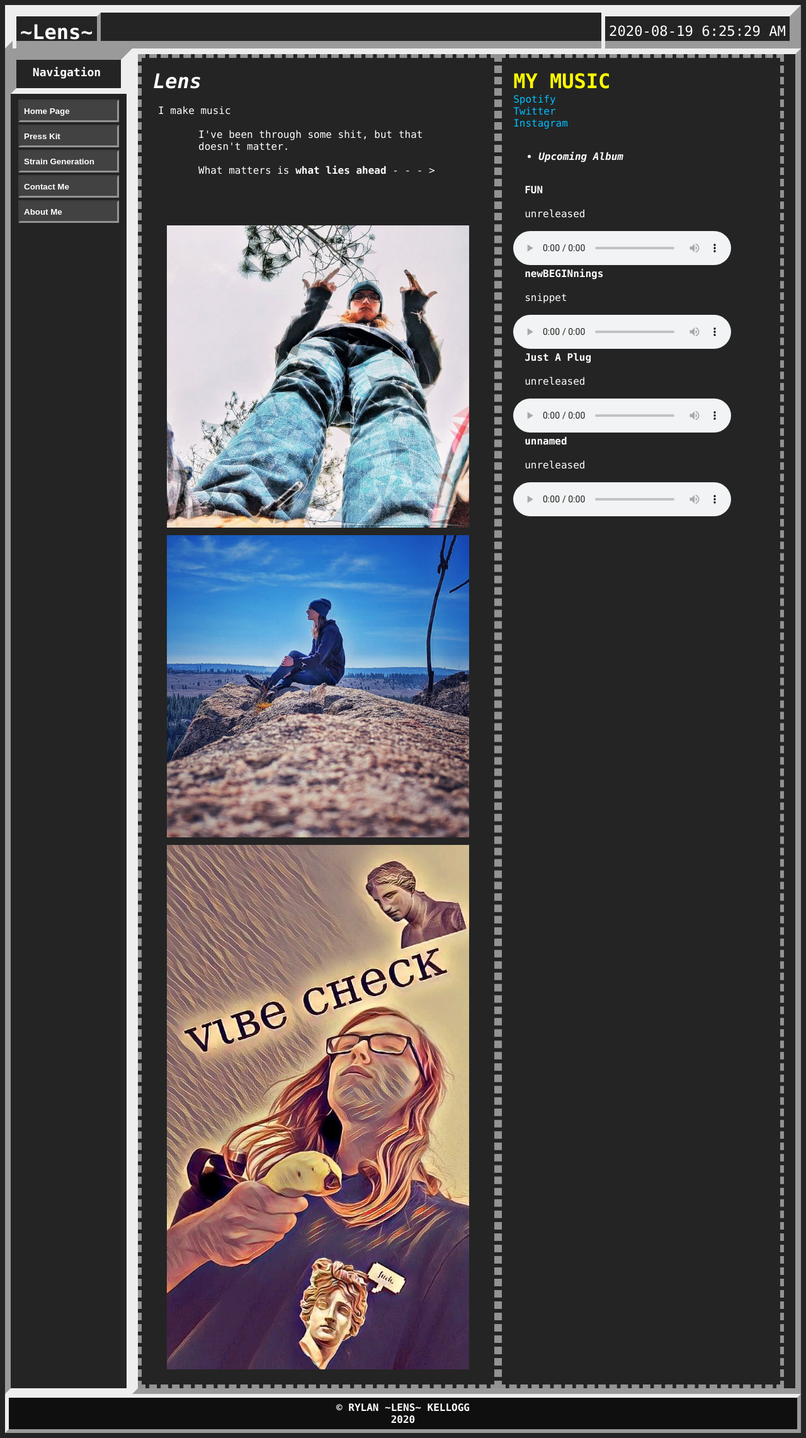
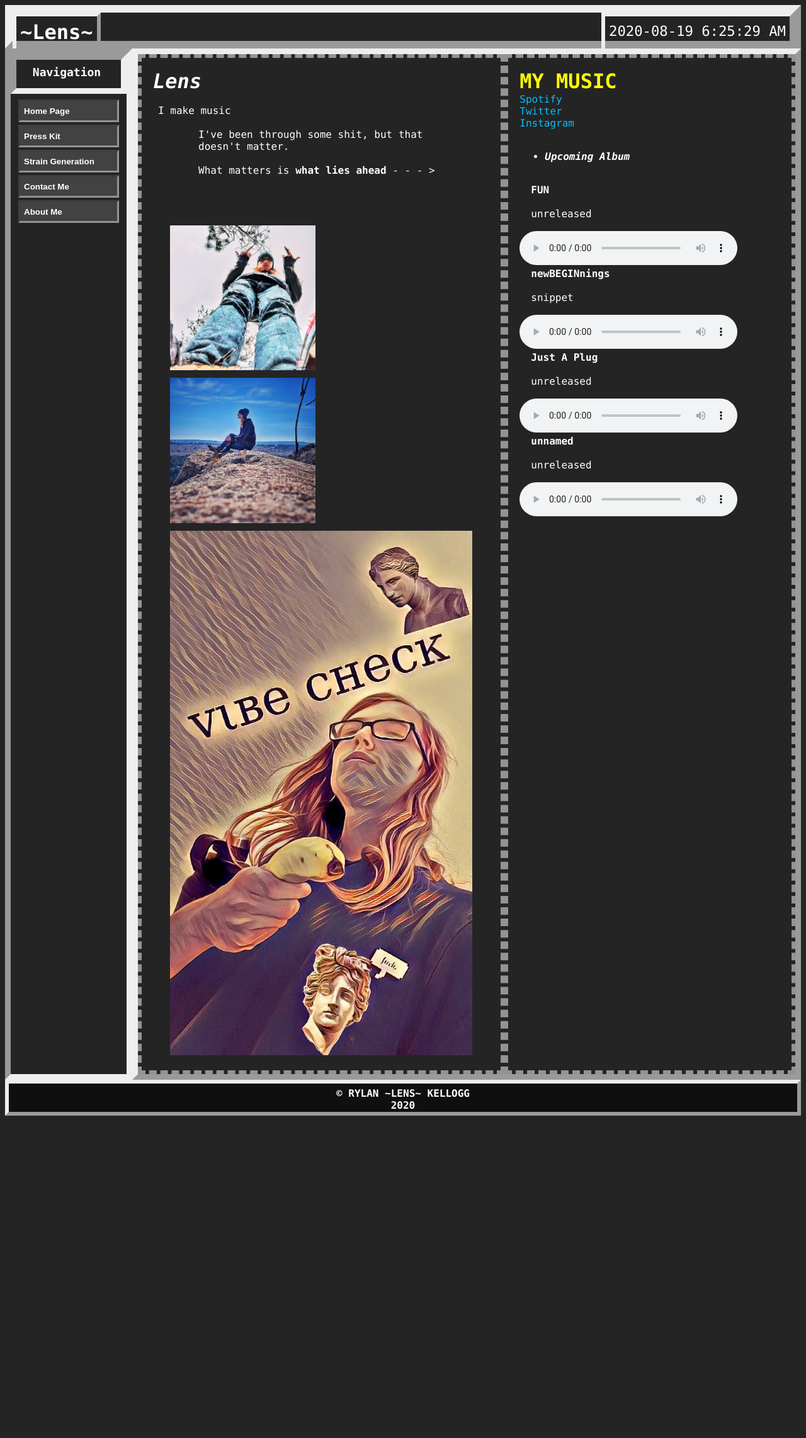
Before and after one commit to LensPlaysGames/LensSite, a PHP site: page /EPK.html in a window 1280 px wide. Shown: the whole page at 63% size. After the commit the page ends 1772 px from the top, so only its background shows below. Run offline with PHP 8.4, Linux system fonts and the light colour scheme.

Commit message:
V0.1.0.8   --   Progress

```diff
--- a/CSS/StyleSheet1.css
+++ b/CSS/StyleSheet1.css
@@ -8,7 +8,7 @@
 
 .sidebar {
     min-width: 172px;
-    width: 9%;
+    width: 9vw;
     display: flex;
     flex-direction: column;
     border: 9px inset;
@@ -63,7 +63,7 @@
 }
 
 .foot {
-    height: 9%;
+    height: 45px;
     display: flex;
     flex-direction: row;
     background-color: #0f0f0f;
@@ -88,6 +88,7 @@
     font-weight: bold;
     text-align: start;
     display: inline-block;
+    max-width: 100%;
 }
 
     .button:hover {
@@ -133,7 +134,7 @@ a {
 
 
 .imgkeepaspect {
-    max-width: 480px;
+    max-width: 18vmax;
     height: auto;
 }
 
--- a/EPK.html
+++ b/EPK.html
@@ -26,7 +26,7 @@
 		<div class="flexrow">
 			<div id="div_sidebar" class="sidebar"></div>
 
-			<div id="div_content" class="content flexrow" style="padding-right: 18px;">
+			<div id="div_content" class="content flexrow">
 
 				<div class="contentcont nomar">
 					<h1 class="bottommar"><cite>Lens</cite></h1>
```
